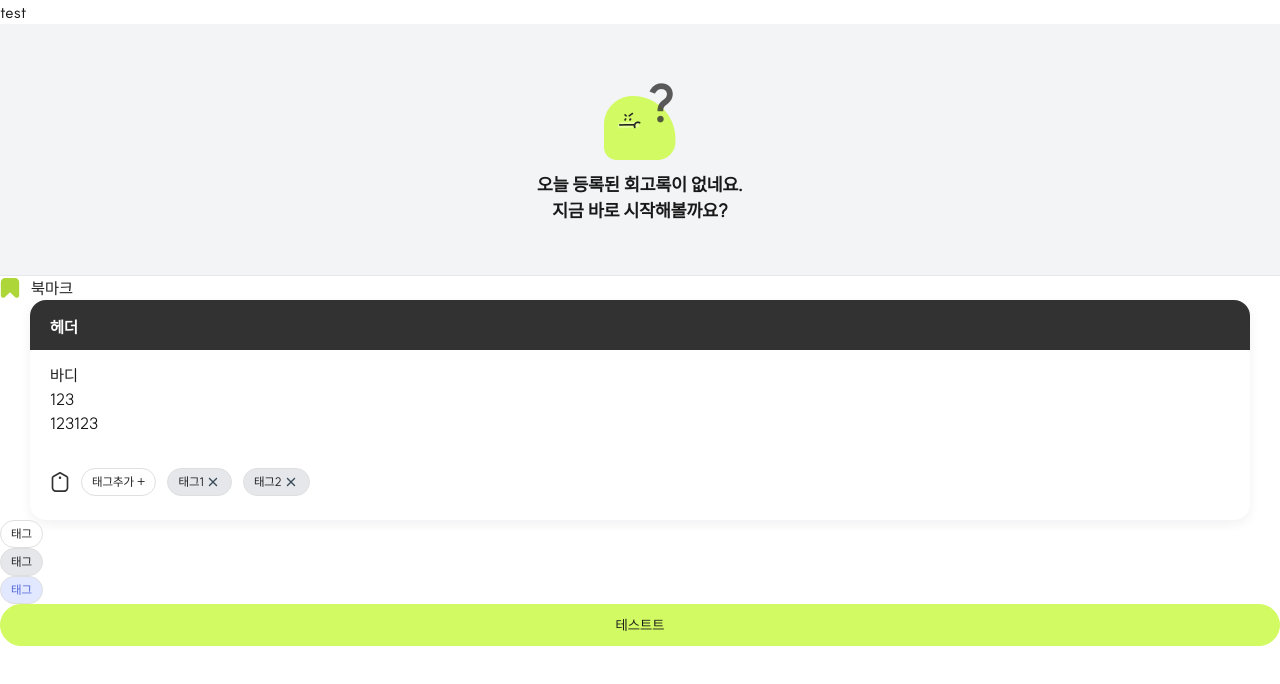
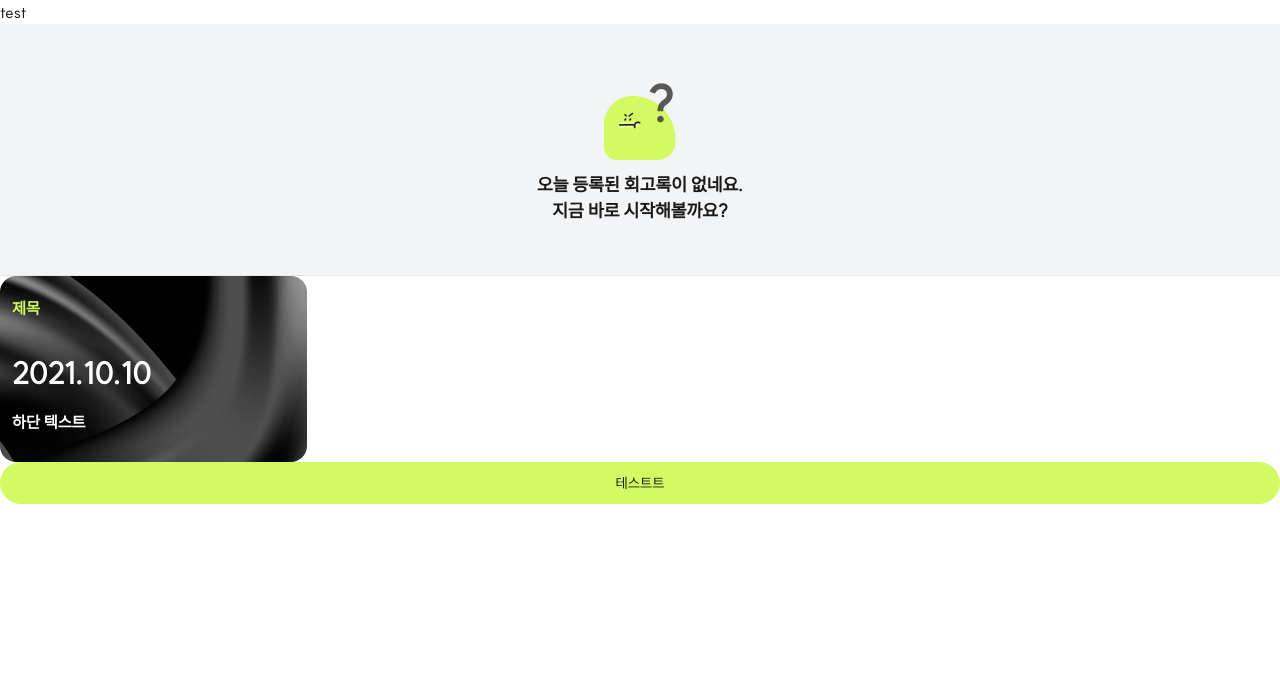
Before and after one commit to muzi55/didit, a Next.js app: page / in a window 1280 px wide. Shown: the top 684 px of the page. Built offline with nearby package versions, Linux system fonts and the light colour scheme.

Commit message:
component: DailyStreakCard 컴포넌트 추가

```diff
--- /dev/null
+++ b/src/app/_components/common/card/streakcard/DailyStreakCard.tsx
@@ -0,0 +1,41 @@
+import React from "react";
+
+export default function DailyStreakCard({
+	children,
+	background = "/static/images/background/bg.webp",
+}: {
+	children: React.ReactNode;
+	background?: string;
+}) {
+	const backgroundImg = `url('${background}')`;
+	return (
+		<div
+			className={`rounded-[16px] px-[12px] pb-[28px] pt-[20px] bg-cover text-white w-[307px]`}
+			style={{
+				backgroundImage: backgroundImg,
+				backgroundColor: "lightgray",
+				backgroundPosition: "-204.308px -18.784px",
+				backgroundSize: "172.946% 173.571%",
+				backgroundRepeat: "no-repeat",
+			}}
+		>
+			{children}
+		</div>
+	);
+}
+
+const Title = ({ children }: { children: React.ReactNode }) => {
+	return <h3 className="text-primary text-bodyMedium700">{children}</h3>;
+};
+
+const AttendanceDate = ({ children }: { children: React.ReactNode }) => {
+	return <p className="text-H4 mt-[34px]">{children}</p>;
+};
+
+const CardFooterText = ({ children }: { children: React.ReactNode }) => {
+	return <p className="text-bodyMedium700 mt-[18px]">{children}</p>;
+};
+
+DailyStreakCard.Title = Title;
+DailyStreakCard.AttendanceDate = AttendanceDate;
+DailyStreakCard.CardFooterText = CardFooterText;
--- a/src/app/page.tsx
+++ b/src/app/page.tsx
@@ -1,9 +1,7 @@
 "use client";
 
 import Button from "./_components/common/Button";
-import CardBookMark from "./_components/common/card/CardBookMark";
-import DailyCard from "./_components/common/card/DailyCard";
-import Tag from "./_components/common/tag/Tag";
+import DailyStreakCard from "./_components/common/card/streakcard/DailyStreakCard";
 import DailyEmpty from "./_components/write/DailyEmpty";
 import DailyRecordProvider from "./_components/write/DailyRecordProvider";
 
@@ -15,31 +13,15 @@ export default function Home() {
 				<DailyEmpty />
 			</DailyRecordProvider>
 			<hr />
-
-			<CardBookMark>북마크</CardBookMark>
-
-			<div className="px-[30px]">
-				<DailyRecordProvider>
-					<DailyCard>
-						<DailyCard.Header>헤더</DailyCard.Header>
-						<DailyCard.Body>{`바디 <p>123</p> <h1>123123</h1>`}</DailyCard.Body>
-						<DailyCard.TagList
-							listItem={[
-								{ label: "태그1", onClick: () => {} },
-								{ label: "태그2", onClick: () => {} },
-							]}
-						/>
-					</DailyCard>
-				</DailyRecordProvider>
-			</div>
-
-			<Tag onClick={() => {}}>태그</Tag>
-			<Tag onClick={() => {}} type="remove">
-				태그
-			</Tag>
-			<Tag onClick={() => {}} type="hightLight">
-				태그
-			</Tag>
+			<DailyStreakCard background="/static/images/background/bg.webp">
+				<DailyStreakCard.Title>제목</DailyStreakCard.Title>
+				<DailyStreakCard.AttendanceDate>
+					2021.10.10
+				</DailyStreakCard.AttendanceDate>
+				<DailyStreakCard.CardFooterText>
+					하단 텍스트
+				</DailyStreakCard.CardFooterText>
+			</DailyStreakCard>
 			{/* <SelectBox title={"제목1"}>아이템</SelectBox>
 			<SelectBox title={"제목2"}>아이템</SelectBox> */}
 			<Button
```
Also changed, not shown: public/static/images/background/bg.webp (added).
